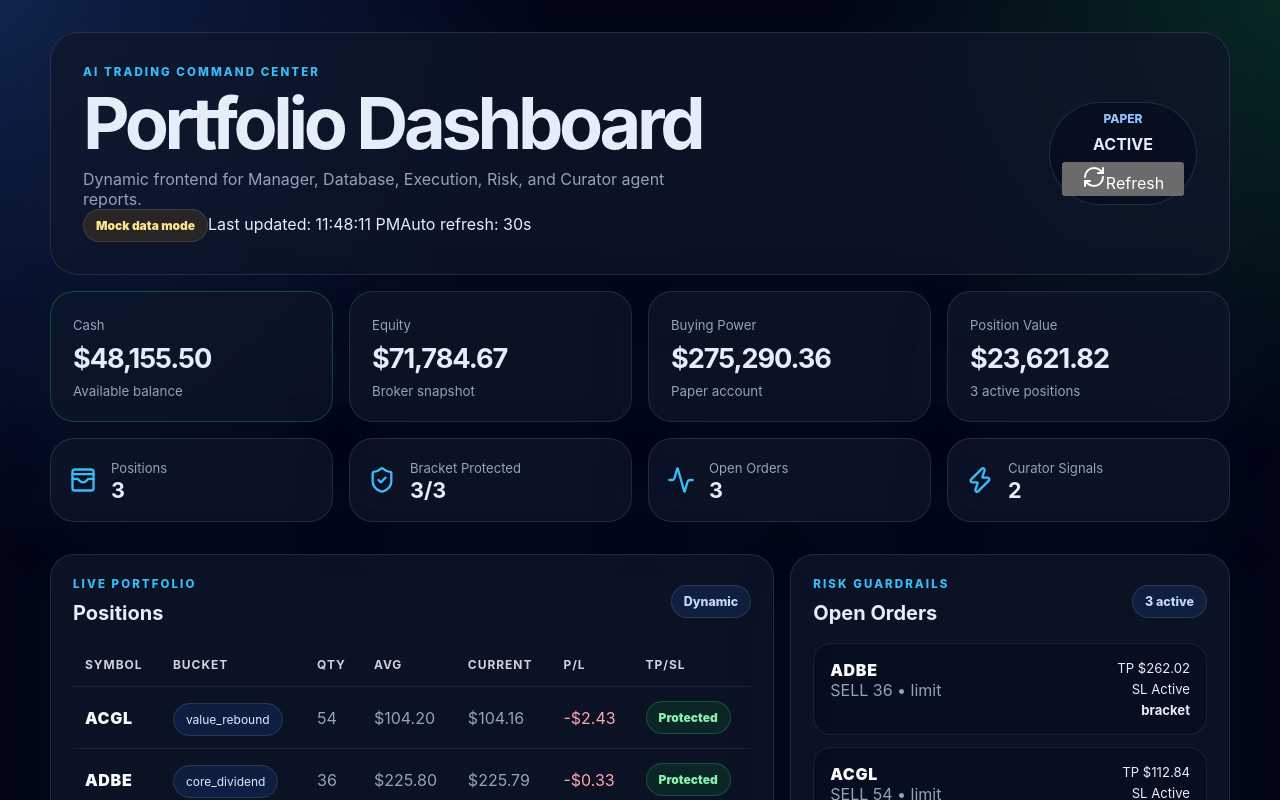
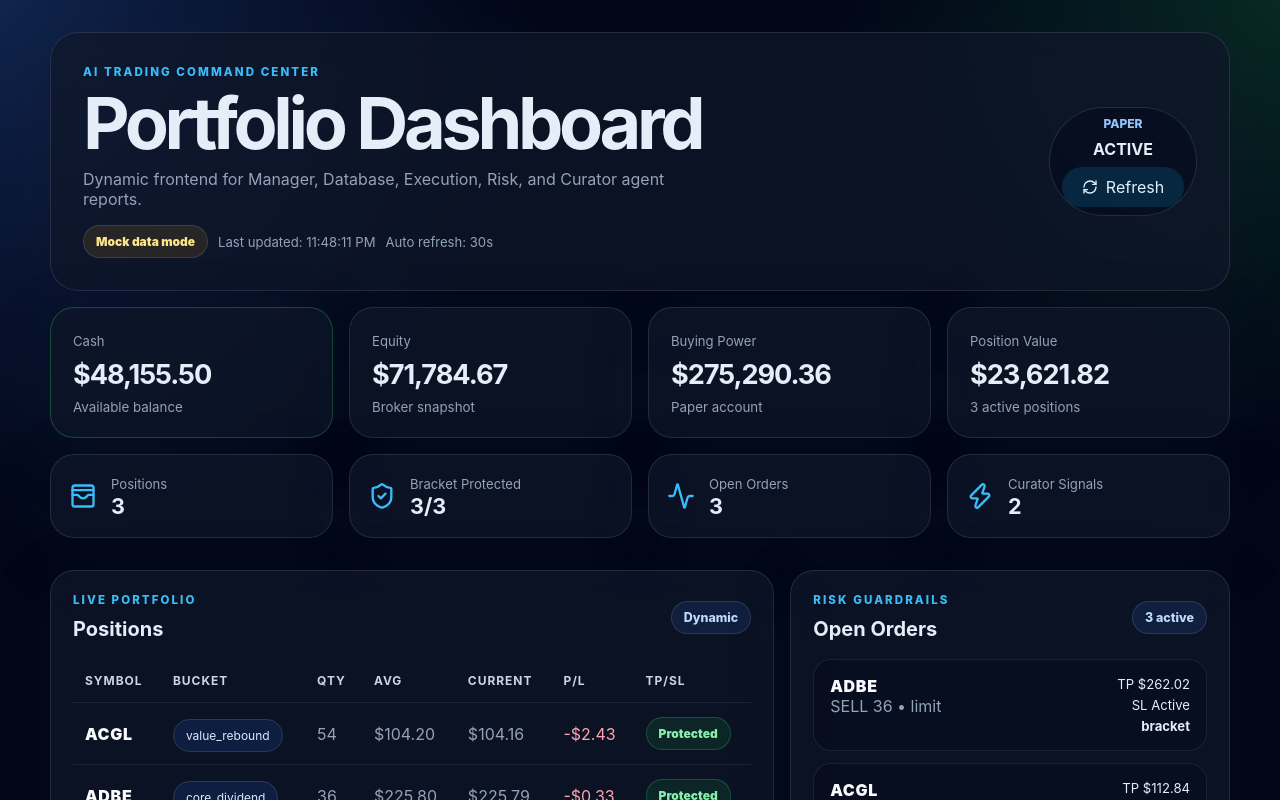
Before and after one commit to athipan1/Trading_Frontend, a React (Vite) app: page / in a window 1280 px wide. Shown: the top 800 px of the page. Built offline with nearby package versions, Linux system fonts and the light colour scheme; no server answers.

Commit message:
style: add realtime dashboard status styles

```diff
--- a/src/styles.css
+++ b/src/styles.css
@@ -73,7 +73,8 @@ td,
 th,
 small,
 .order-card p,
-.signal-card p {
+.signal-card p,
+.sync-text {
   color: #94a3b8;
 }
 
@@ -112,6 +113,64 @@ small,
   color: #93c5fd;
   font-size: 0.75rem;
   font-weight: 800;
+}
+
+.refresh-row {
+  display: flex;
+  flex-wrap: wrap;
+  gap: 10px;
+  align-items: center;
+  margin-top: 16px;
+}
+
+.sync-text {
+  font-size: 0.82rem;
+}
+
+.error-banner {
+  width: fit-content;
+  max-width: 100%;
+  margin-top: 14px;
+  padding: 10px 12px;
+  border: 1px solid rgba(248, 113, 113, 0.32);
+  border-radius: 14px;
+  color: #fecaca;
+  background: rgba(127, 29, 29, 0.22);
+  font-size: 0.88rem;
+}
+
+.refresh-button {
+  display: inline-flex;
+  align-items: center;
+  justify-content: center;
+  gap: 8px;
+  width: 100%;
+  border: 0;
+  border-radius: 999px;
+  padding: 10px 12px;
+  color: #e0f2fe;
+  background: rgba(14, 165, 233, 0.16);
+  cursor: pointer;
+}
+
+.refresh-button:disabled {
+  cursor: not-allowed;
+  opacity: 0.6;
+}
+
+.refresh-button svg {
+  width: 16px;
+  height: 16px;
+}
+
+.spinning {
+  animation: spin 0.8s linear infinite;
+}
+
+@keyframes spin {
+  to {
+    transform: rotate(360deg);
+  }
 }
 
 .metrics-grid,
```
